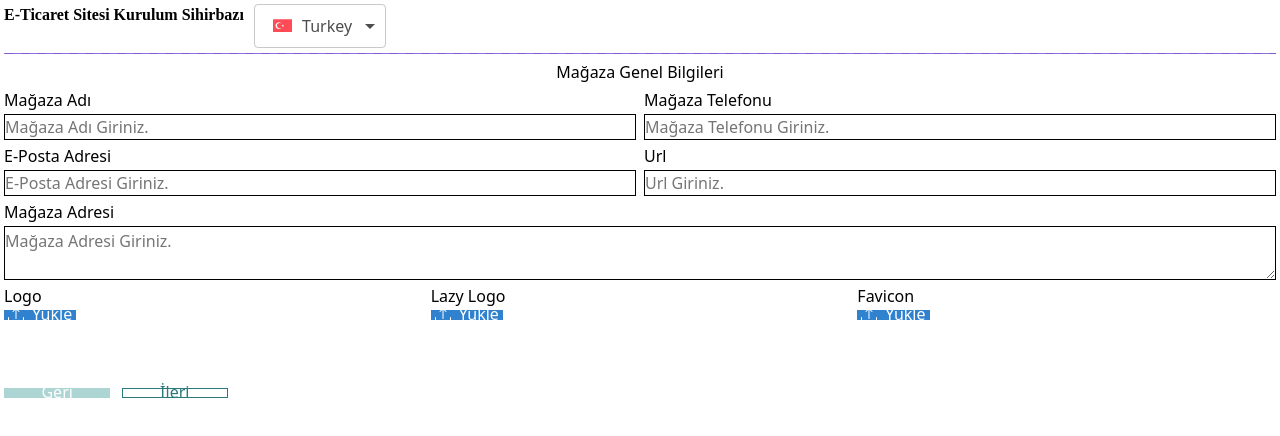
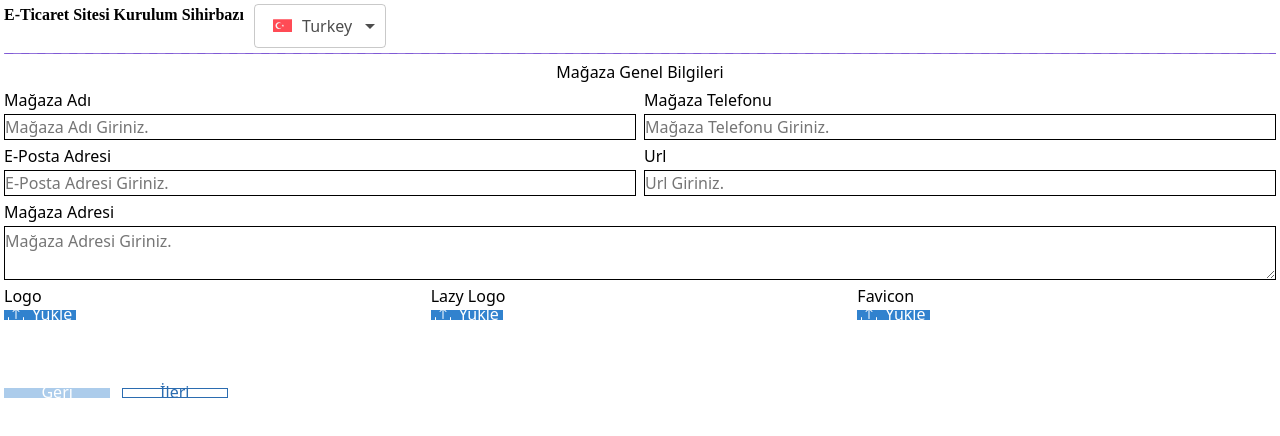
Before and after one commit to ilyasbozdemir/e-commerce-butik-nextjs, a Next.js app: page /kurulum in a window 1280 px wide. Shown: the top 436 px of the page. Built offline with nearby package versions, Linux system fonts and the light colour scheme.

Commit message:
updated installer page

```diff
--- a/containers/InstallPageContainer/index.jsx
+++ b/containers/InstallPageContainer/index.jsx
@@ -86,7 +86,7 @@ function InstallPage() {
                         setProgress(100);
                       }}
                       isDisabled={step === 1}
-                      colorScheme="teal"
+                      colorScheme="blue"
                       variant="solid"
                       w="7rem"
                       mr="5%"
@@ -99,7 +99,7 @@ function InstallPage() {
                       onClick={() => {
                         setStep(step + 1);
                       }}
-                      colorScheme="teal"
+                      colorScheme="blue"
                       variant="outline"
                     >
                       İleri
```
